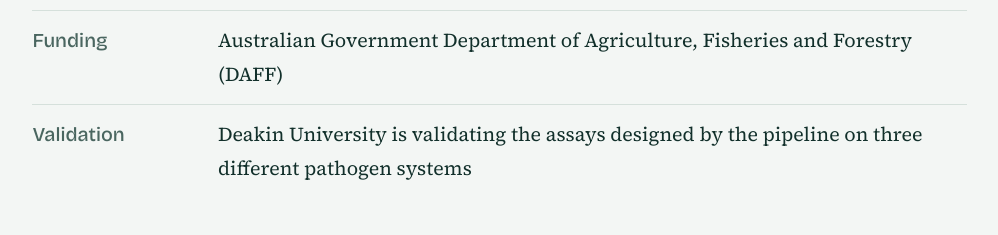
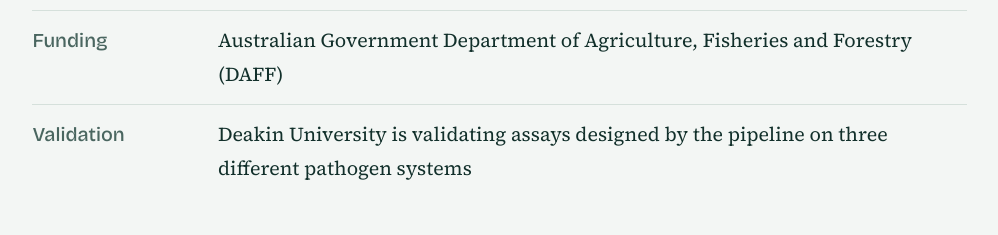
Before and after one commit to DanielMcKnightNSW/CVwebsite, a plain HTML site: page index.html in a window 1280 px wide. Shown: the part 2029-2264 px from the top of the page, without its empty margins (262-1260 px from the left). Drawn offline with nearby package versions, Linux system fonts and the light colour scheme.

Commit message:
Remove redundant wording in validation description

```diff
--- a/index.html
+++ b/index.html
@@ -251,7 +251,7 @@ footer{border-top:1px solid var(--line);padding:2rem 0 3rem;color:var(--muted);f
         <div><dt>Status</dt><dd>In development</dd></div>
         <div><dt>Built by</dt><dd>NSW DPIRD</dd></div>
         <div><dt>Funding</dt><dd>Australian Government Department of Agriculture, Fisheries and Forestry (DAFF)</dd></div>
-        <div><dt>Validation</dt><dd>Deakin University is validating the assays designed by the pipeline on three different pathogen systems</dd></div>
+        <div><dt>Validation</dt><dd>Deakin University is validating assays designed by the pipeline on three different pathogen systems</dd></div>
       </dl>
     </div>
   </div>
```
